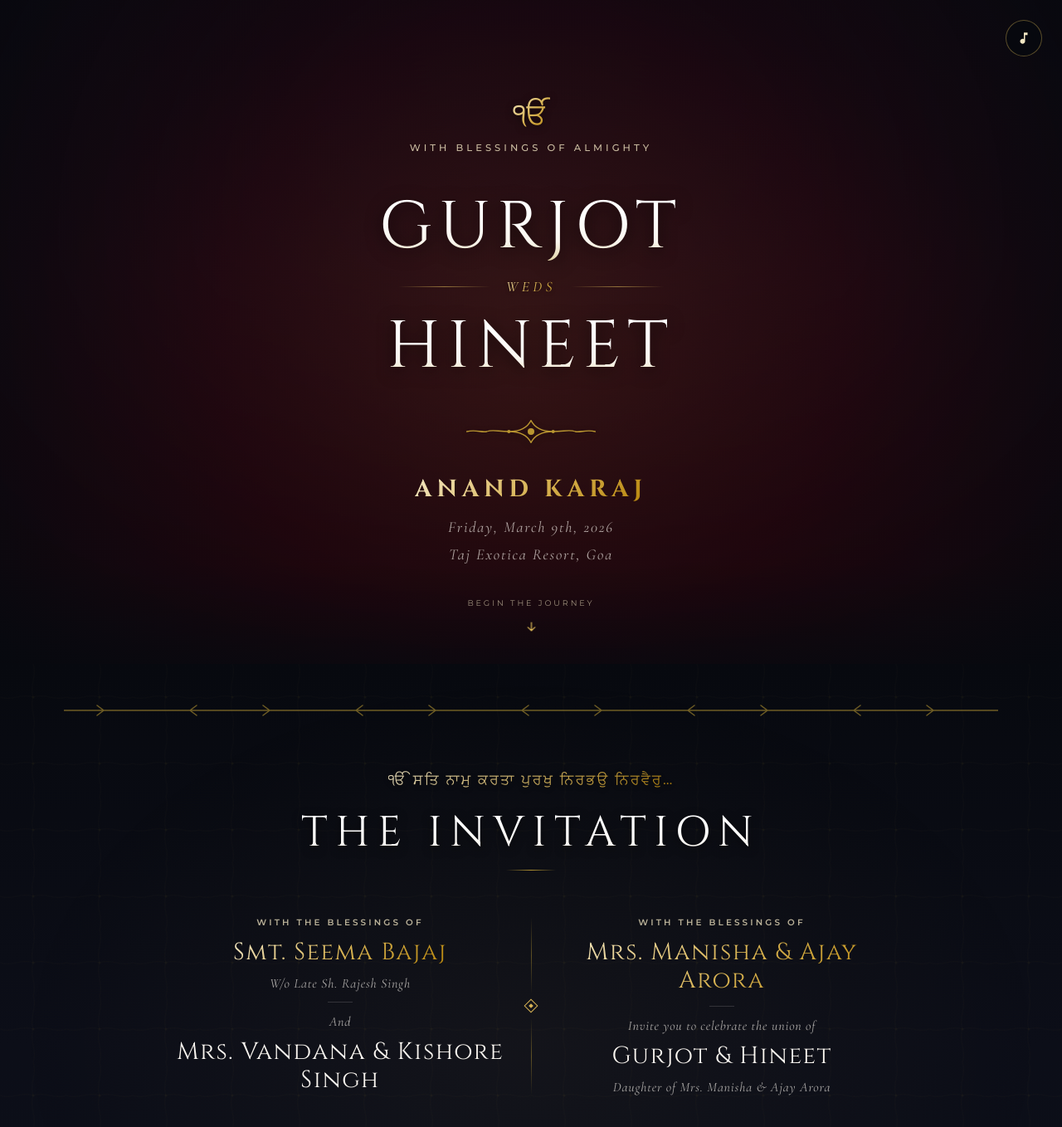
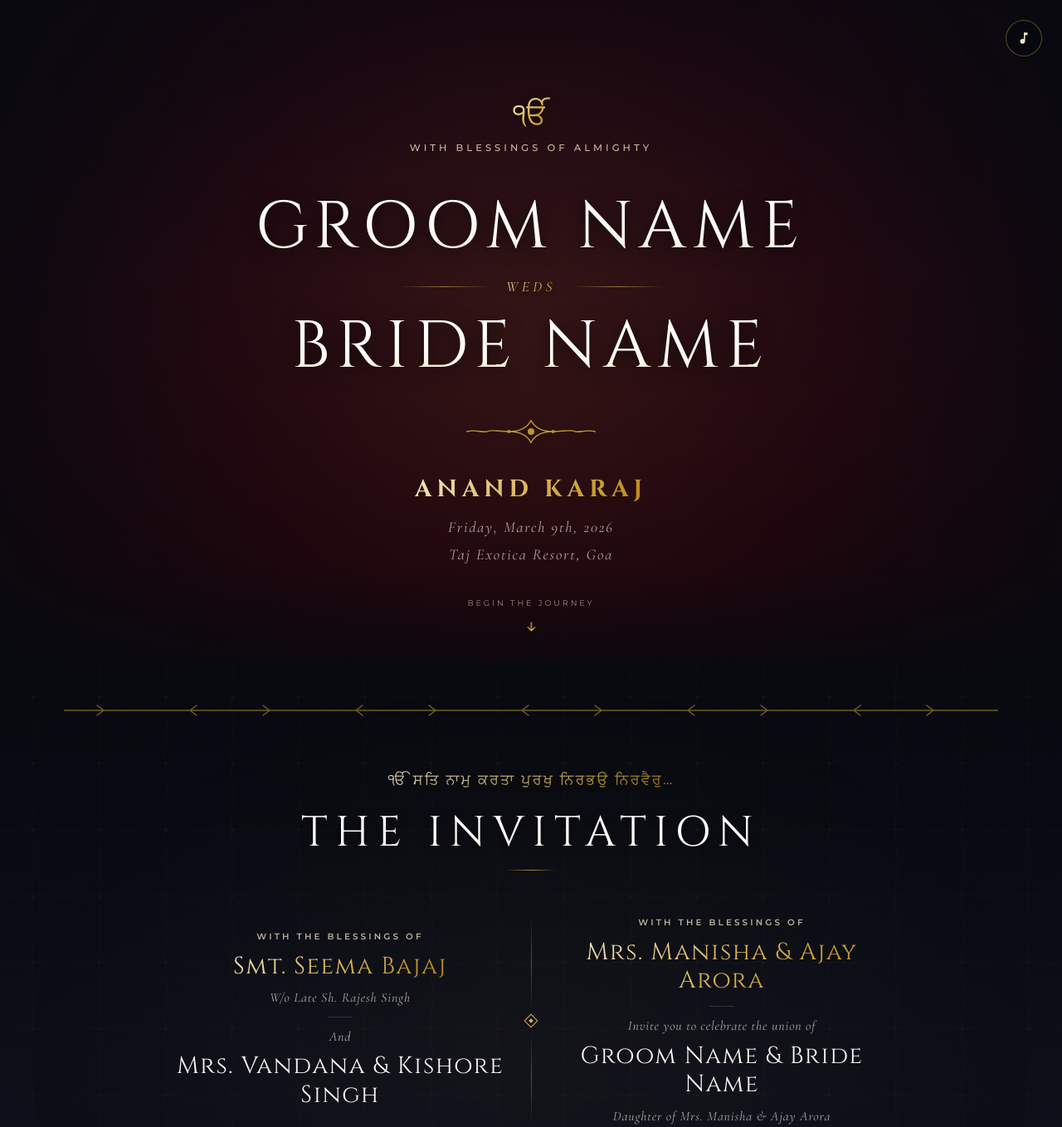
Before and after one commit to Navadeep001/WebStudio, a plain HTML site: page index.html in a window 1280 px wide. Shown: the top 1358 px of the page at 83% size. Drawn offline with nearby package versions, Linux system fonts and the light colour scheme; a script that the page names is missing; a web font is replaced by a local one.

Commit message:
final template

```diff
--- a/index.html
+++ b/index.html
@@ -3,7 +3,7 @@
 <head>
   <meta charset="UTF-8">
   <meta name="viewport" content="width=device-width, initial-scale=1.0">
-  <title>Gurjot & Hineet – Premium Cinematic Royal Wedding Invitation</title>
+  <title>– Premium Cinematic Royal Wedding Invitation</title>
   <meta name="description" content="You are cordially invited to the Anand Karaj of Gurjot and Hineet. Celebrate this royal union with us in deep cinematic palace harmony at Taj Exotica, Goa.">
 
   <!-- Premium Fonts -->
@@ -485,13 +485,13 @@
       <span class="holy-symbol" id="hero-symbol">ੴ</span>
       <p class="welcome-text" id="hero-welcome">With Blessings of Almighty</p>
       <div class="names-wrapper">
-        <h1 class="name-line" id="name-groom">Gurjot</h1>
+        <h1 class="name-line" id="name-groom">Groom Name</h1>
         <div class="weds-divider" id="hero-weds">
           <span class="weds-line"></span>
           <span class="weds-text">weds</span>
           <span class="weds-line"></span>
         </div>
-        <h1 class="name-line" id="name-bride">Hineet</h1>
+        <h1 class="name-line" id="name-bride">Bride Name</h1>
       </div>
       <div class="ornamental-divider" id="hero-divider"></div>
       <div class="ceremony-details" id="hero-details">
@@ -544,7 +544,7 @@
           <p class="family-member highlight">Mrs. Manisha & Ajay Arora</p>
           <div class="family-mini-line"></div>
           <p class="family-relation">Invite you to celebrate the union of</p>
-          <p class="family-member">Gurjot & Hineet</p>
+          <p class="family-member">Groom Name & Bride Name</p>
           <p class="family-relation">Daughter of Mrs. Manisha & Ajay Arora</p>
         </div>
       </div>
```
